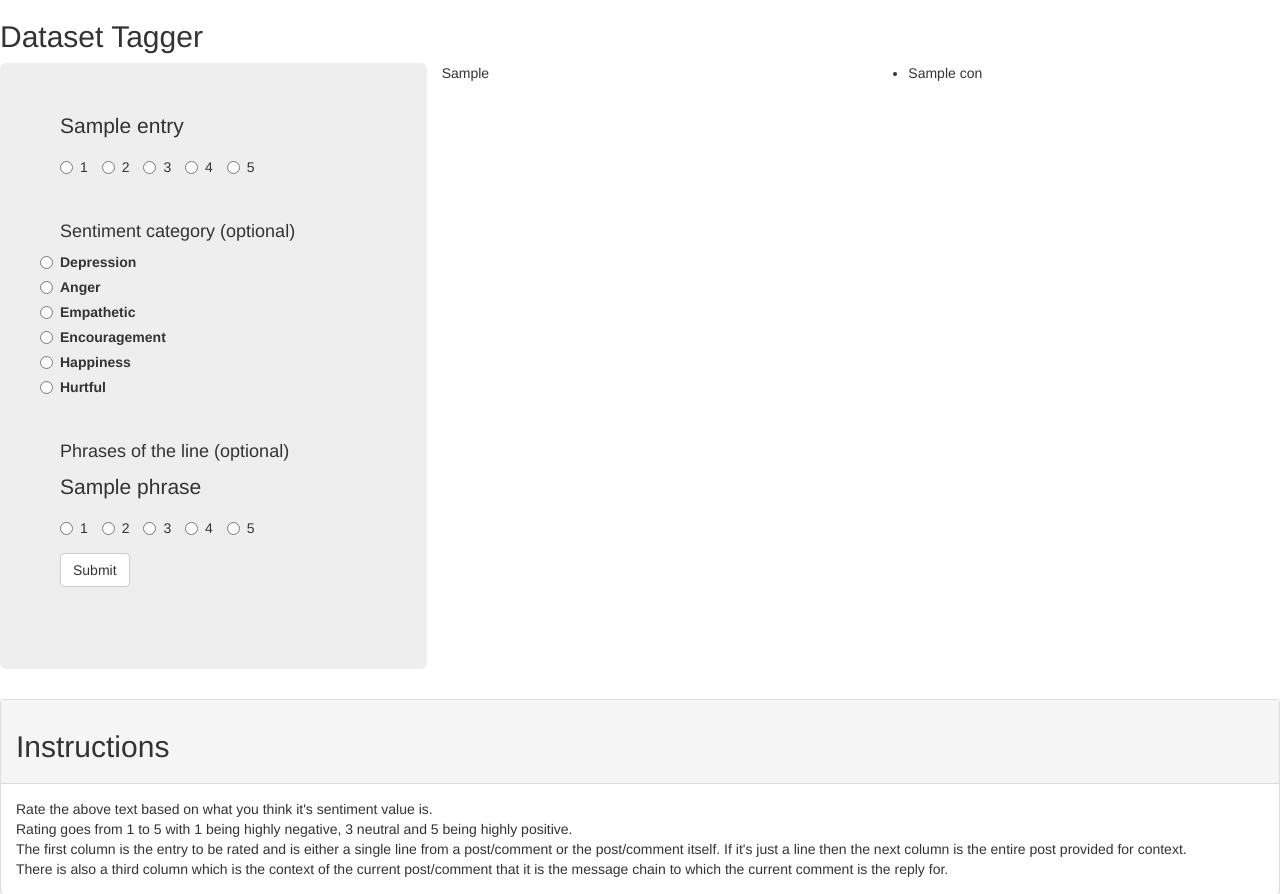
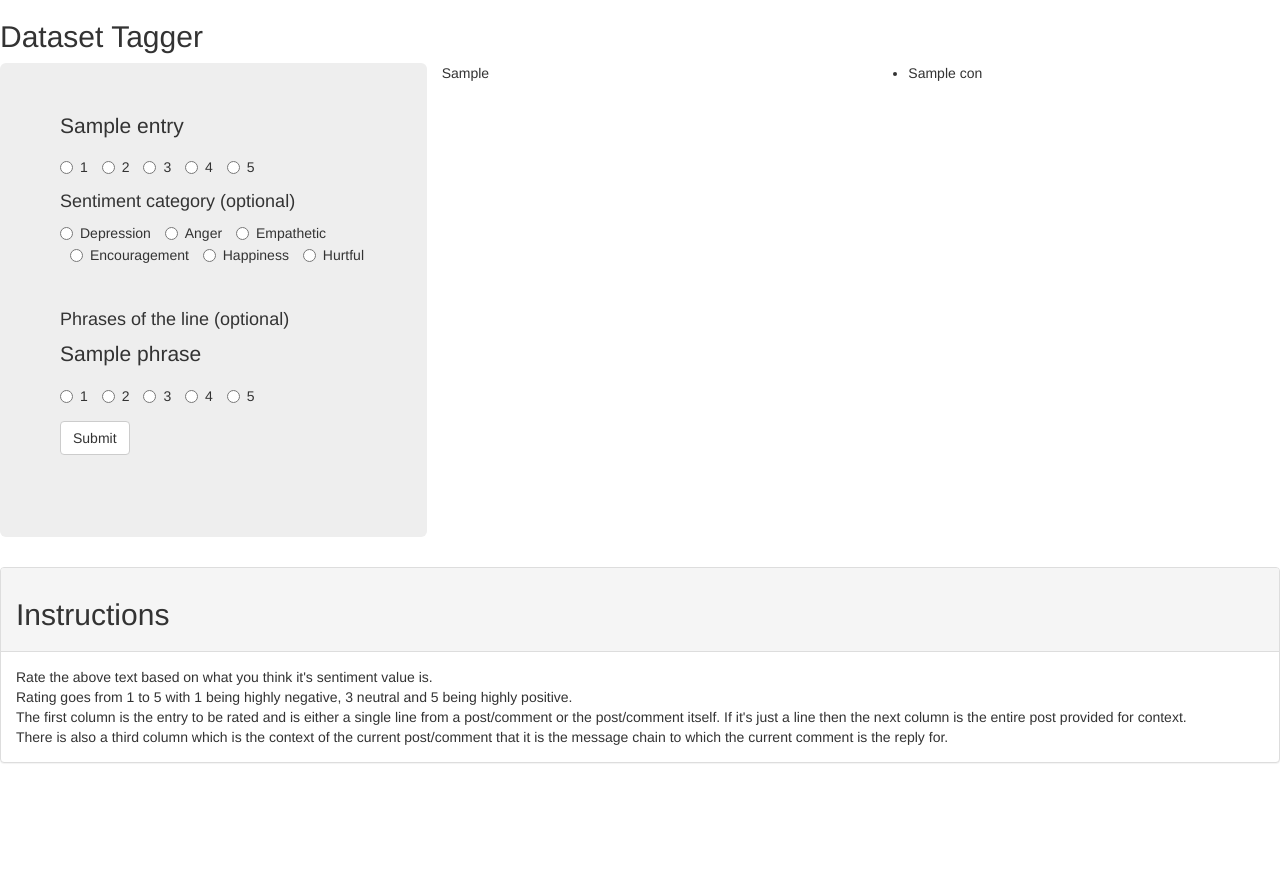
Before and after one commit to bsatts/DataTagger, a Flask app: template templates/index.html in a window 1280 px wide. Shown: the top 894 px of the page. After the commit the page ends 763 px from the top, so only its background shows below. Run offline with Flask 2, Linux system fonts and the light colour scheme; the template is opened without the code that fills it: most values are stand-ins (such as "Sample title", 1, 10 or a date in 2020); some libraries are stand-ins or nearby versions.

Commit message:
Inlined radio buttons

```diff
--- a/templates/index.html
+++ b/templates/index.html
@@ -47,22 +47,21 @@
                             <label class="radio-inline"><input type="radio" name="l_rating"
                             value = "5">5</label>
                         </div>
-                        <br />
                         <h4>
                             Sentiment category (optional)
                         </h4>
                         <div class = "form-group">
-                            <label class="radio"><input type="radio" name = "category"
+                            <label class="radio-inline"><input type="radio" name = "category"
                                 value = "depression">Depression</label>
-                            <label class="radio"><input type="radio" name = "category"
+                            <label class="radio-inline"><input type="radio" name = "category"
                                 value = "anger">Anger</label>
-                            <label class="radio"><input type="radio" name = "category"
+                            <label class="radio-inline"><input type="radio" name = "category"
                                 value = "empathetic">Empathetic</label>
-                            <label class="radio"><input type="radio" name = "category"
+                            <label class="radio-inline"><input type="radio" name = "category"
                                 value = "encouragement">Encouragement</label>
-                            <label class="radio"><input type="radio" name = "category"
+                            <label class="radio-inline"><input type="radio" name = "category"
                                 value = "happiness">Happiness</label>
-                            <label class="radio"><input type="radio" name = "category"
+                            <label class="radio-inline"><input type="radio" name = "category"
                                 value = "hurtful">Hurtful</label>
                         </div>
                         {% if phrases %}
```
